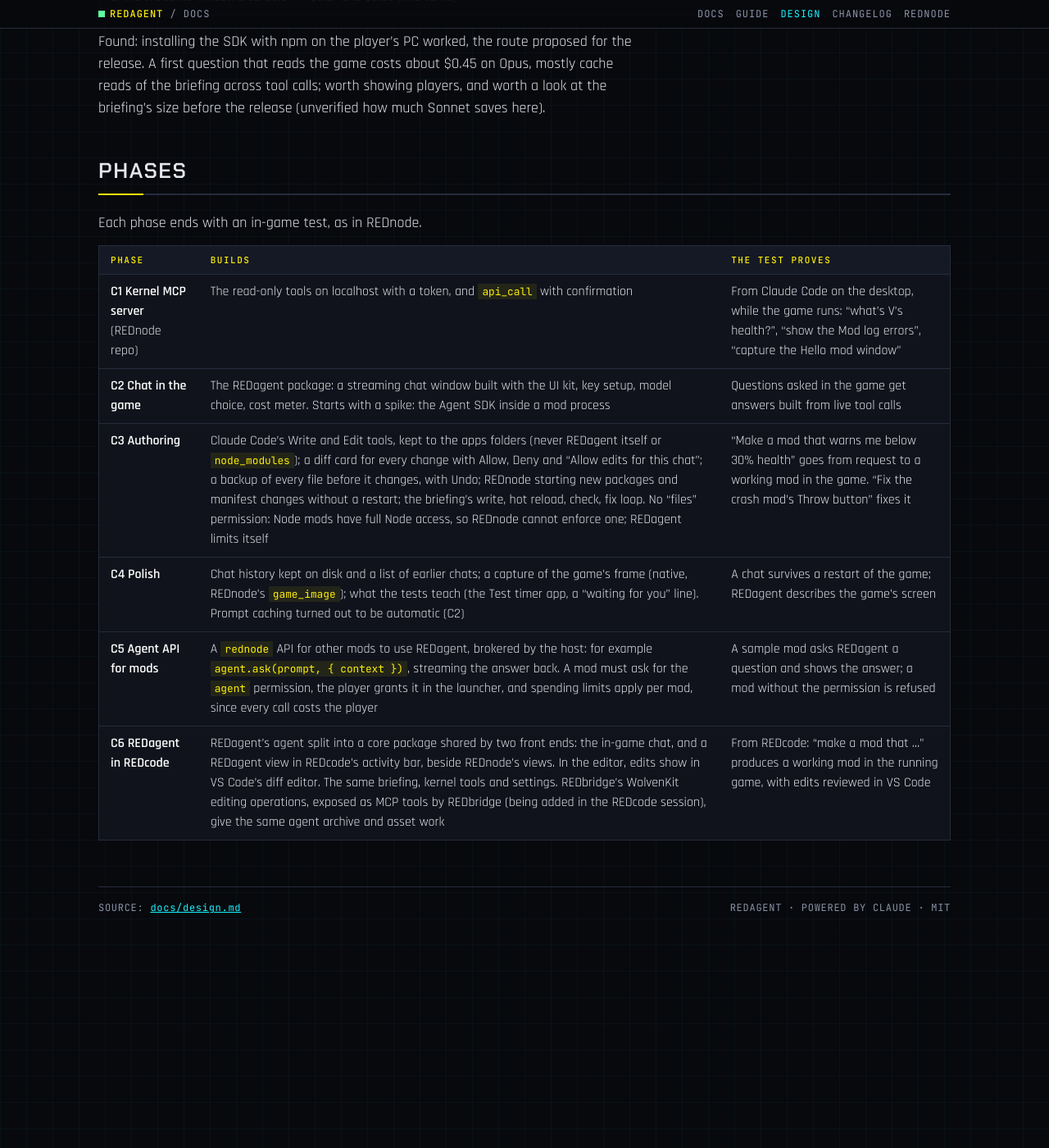
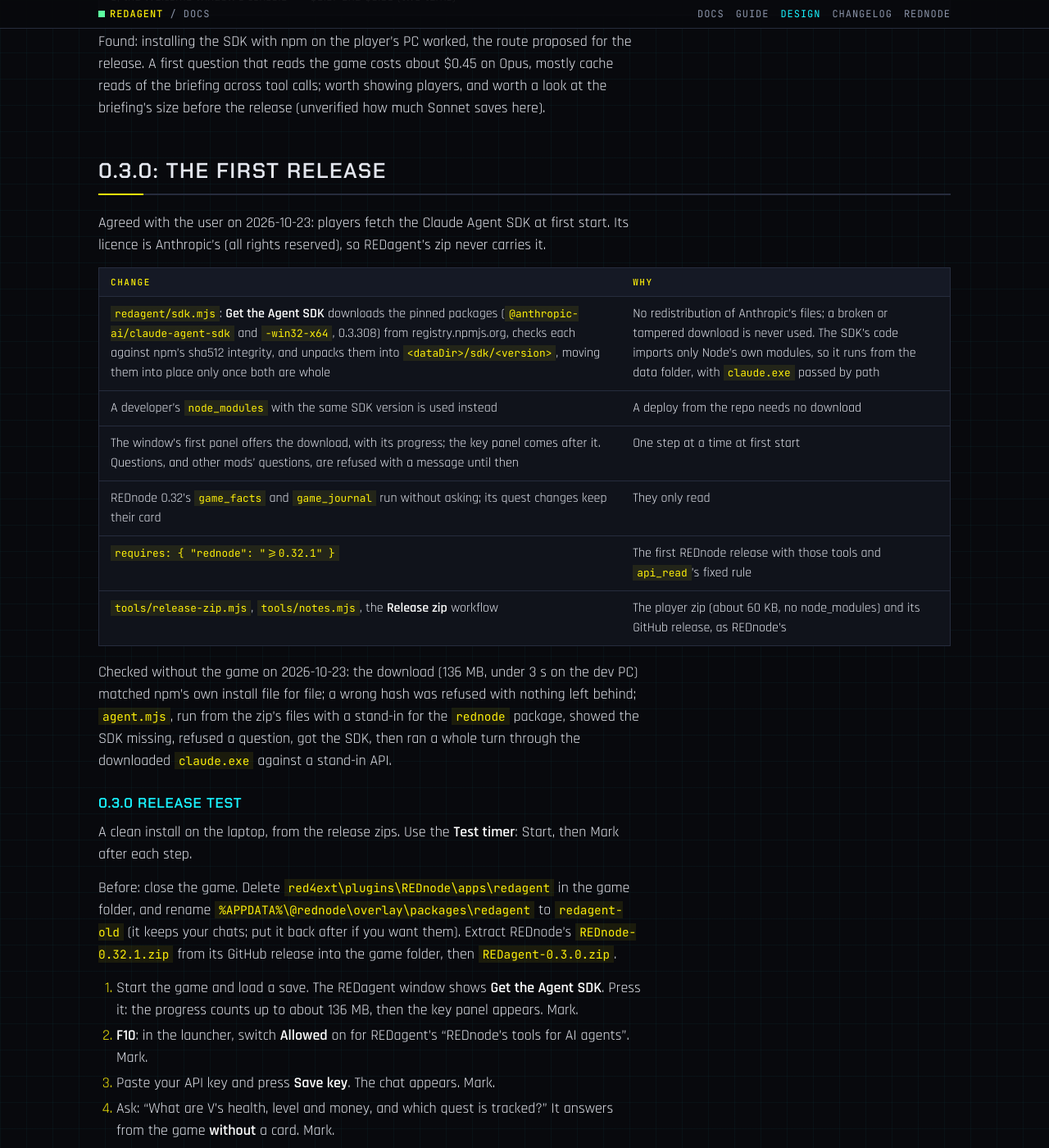
Before and after one commit to Edgemodders/REDagent, a Jekyll site: the page built from docs/design.md, in a window 1280 px wide and 1400 px high, scrolled down 14624 px. Shown: the whole window at 82% size. Built offline with Jekyll 4.4.1, drawn with Linux system fonts in a browser that asks for light colours; our own code applies the rules of GitHub Pages for plain Markdown files; some of the changed text lies outside the part shown.

Commit message:
Design: 0.3.0, the first release, and its clean-install test
Co-Authored-By: Claude Opus 5.5 <noreply@anthropic.com>

```diff
--- a/docs/design.md
+++ b/docs/design.md
@@ -312,7 +312,34 @@ On the laptop or the dev PC, with REDnode 0.26.16 and REDagent 0.2.0. Use the **
 
 Found: installing the SDK with npm on the player's PC worked, the route proposed for the release. A first question that reads the game costs about $0.45 on Opus, mostly cache reads of the briefing across tool calls; worth showing players, and worth a look at the briefing's size before the release (unverified how much Sonnet saves here).
 
-## Phases
+## 0.3.0: the first release
+
+Agreed with the user on 2026-10-23: players fetch the Claude Agent SDK at first start. Its licence is Anthropic's (all rights reserved), so REDagent's zip never carries it.
+
+| Change | Why |
+|---|---|
+| `redagent/sdk.mjs`: **Get the Agent SDK** downloads the pinned packages (`@anthropic-ai/claude-agent-sdk` and `-win32-x64`, 0.3.308) from registry.npmjs.org, checks each against npm's sha512 integrity, and unpacks them into `<dataDir>/sdk/<version>`, moving them into place only once both are whole | No redistribution of Anthropic's files; a broken or tampered download is never used. The SDK's code imports only Node's own modules, so it runs from the data folder, with `claude.exe` passed by path |
+| A developer's `node_modules` with the same SDK version is used instead | A deploy from the repo needs no download |
+| The window's first panel offers the download, with its progress; the key panel comes after it. Questions, and other mods' questions, are refused with a message until then | One step at a time at first start |
+| REDnode 0.32's `game_facts` and `game_journal` run without asking; its quest changes keep their card | They only read |
+| `requires: { "rednode": ">=0.32.1" }` | The first REDnode release with those tools and `api_read`'s fixed rule |
+| `tools/release-zip.mjs`, `tools/notes.mjs`, the **Release zip** workflow | The player zip (about 60 KB, no node_modules) and its GitHub release, as REDnode's |
+
+Checked without the game on 2026-10-23: the download (136 MB, under 3 s on the dev PC) matched npm's own install file for file; a wrong hash was refused with nothing left behind; `agent.mjs`, run from the zip's files with a stand-in for the `rednode` package, showed the SDK missing, refused a question, got the SDK, then ran a whole turn through the downloaded `claude.exe` against a stand-in API.
+
+### 0.3.0 release test
+
+A clean install on the laptop, from the release zips. Use the **Test timer**: Start, then Mark after each step.
+
+Before: close the game. Delete `red4ext\plugins\REDnode\apps\redagent` in the game folder, and rename `%APPDATA%\@rednode\overlay\packages\redagent` to `redagent-old` (it keeps your chats; put it back after if you want them). Extract REDnode's `REDnode-0.32.1.zip` from its GitHub release into the game folder, then `REDagent-0.3.0.zip`.
+
+1. Start the game and load a save. The REDagent window shows **Get the Agent SDK**. Press it: the progress counts up to about 136 MB, then the key panel appears. Mark.
+2. **F10**: in the launcher, switch **Allowed** on for REDagent's "REDnode's tools for AI agents". Mark.
+3. Paste your API key and press **Save key**. The chat appears. Mark.
+4. Ask: "What are V's health, level and money, and which quest is tracked?" It answers from the game **without** a card. Mark.
+5. Ask: "Make a small mod that shows V's money in a window." A card shows the new file; **Allow**. The window appears. Press **Undo** on the change: the window goes. Mark.
+6. Quit to the desktop and start the game again. REDagent opens on the chat, with no download and no key asked for. Mark.
+7. Quit the game. Send `rednode-mods.log`.
 
 Each phase ends with an in-game test, as in REDnode.
 
```
Also changed, not shown: CLAUDE.md (+1 -1 lines).
